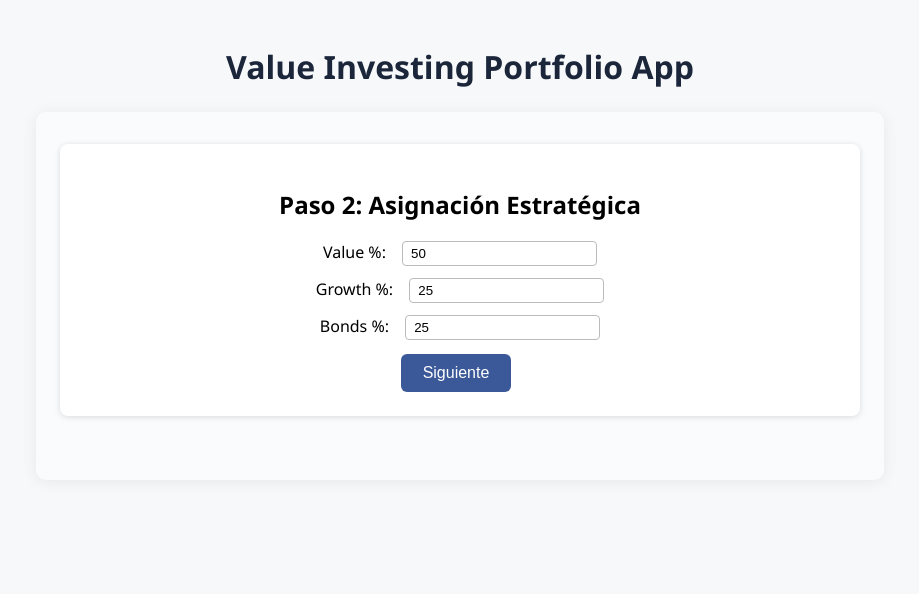
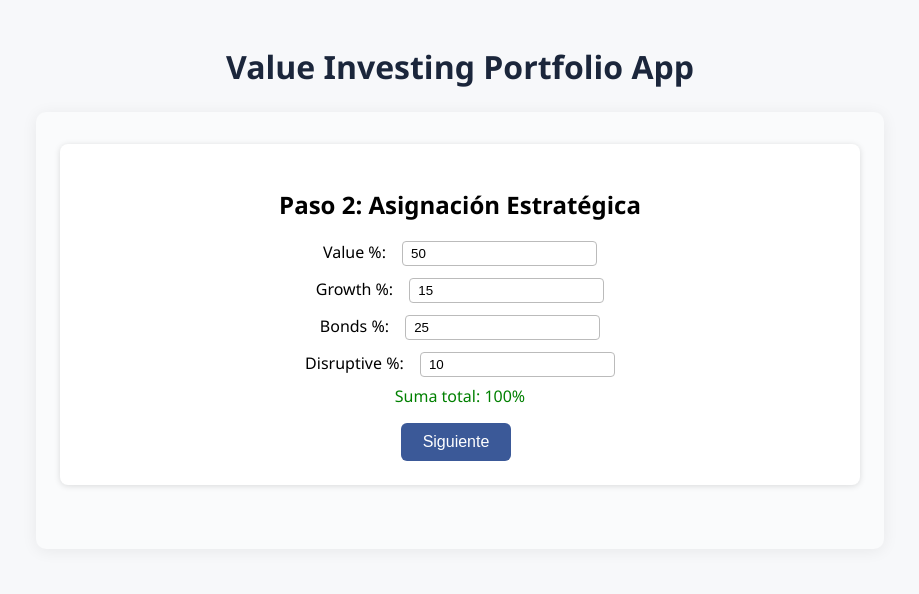
Before and after one commit to pjvalverde/value-investing-portfolio, a React (Create React App) app: page / in a window 1280 px wide. Both pictures are taken after a click on the button "Siguiente". Shown: the top 594 px of the page, without its empty margins (180-1099 px from the left). Built offline with nearby package versions, Linux system fonts and the light colour scheme; no server answers.

Commit message:
Backup frontend funcional con campo Disruptive % (24 mayo 2025)

```diff
--- a/src/components/builder/PortfolioBuilder.js
+++ b/src/components/builder/PortfolioBuilder.js
@@ -10,7 +10,8 @@ const PortfolioBuilder = () => {
     allocation: {
       bonds: 25,
       value: 50,
-      growth: 25
+      growth: 15,
+      disruptive: 10
     }
   });
   const [loading, setLoading] = useState(false);
@@ -171,7 +172,12 @@ const PortfolioBuilder = () => {
           <label>Value %: <input type="number" value={formData.allocation.value} onChange={e => handleAllocationChange('value', e.target.value)} /></label>
           <label>Growth %: <input type="number" value={formData.allocation.growth} onChange={e => handleAllocationChange('growth', e.target.value)} /></label>
           <label>Bonds %: <input type="number" value={formData.allocation.bonds} onChange={e => handleAllocationChange('bonds', e.target.value)} /></label>
-          <button onClick={() => setStep(3)} className="optimize-button">Siguiente</button>
+          <label>Disruptive %: <input type="number" value={formData.allocation.disruptive} onChange={e => handleAllocationChange('disruptive', e.target.value)} /></label>
+          <div style={{margin:'8px 0',color:(parseInt(formData.allocation.value||0)+parseInt(formData.allocation.growth||0)+parseInt(formData.allocation.bonds||0)+parseInt(formData.allocation.disruptive||0)===100?'green':'red')}}>
+            Suma total: {parseInt(formData.allocation.value||0)+parseInt(formData.allocation.growth||0)+parseInt(formData.allocation.bonds||0)+parseInt(formData.allocation.disruptive||0)}%
+            {parseInt(formData.allocation.value||0)+parseInt(formData.allocation.growth||0)+parseInt(formData.allocation.bonds||0)+parseInt(formData.allocation.disruptive||0)!==100 && ' (Debe sumar 100%)'}
+          </div>
+          <button onClick={() => setStep(3)} className="optimize-button" disabled={parseInt(formData.allocation.value||0)+parseInt(formData.allocation.growth||0)+parseInt(formData.allocation.bonds||0)+parseInt(formData.allocation.disruptive||0)!==100}>Siguiente</button>
         </div>
       )}
       {step === 3 && (
```
